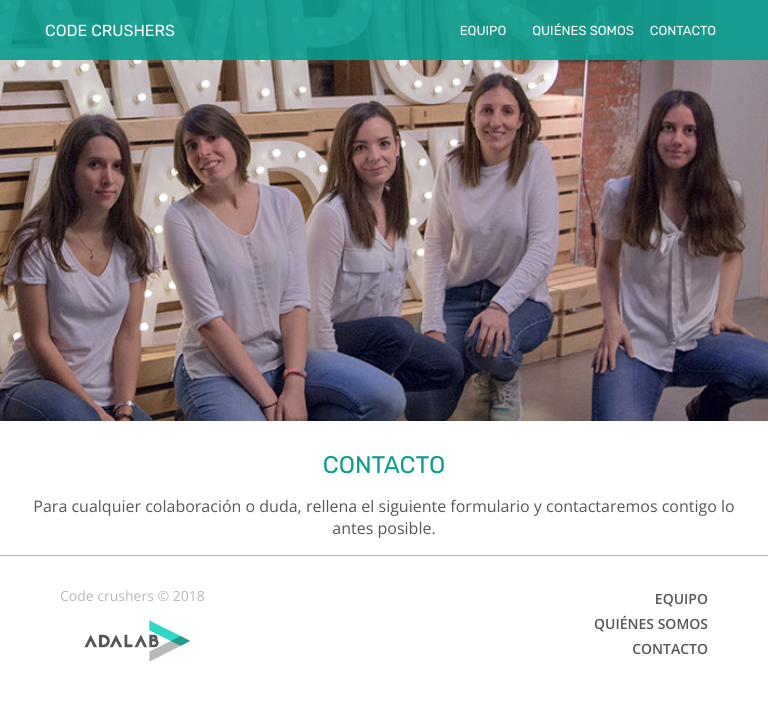
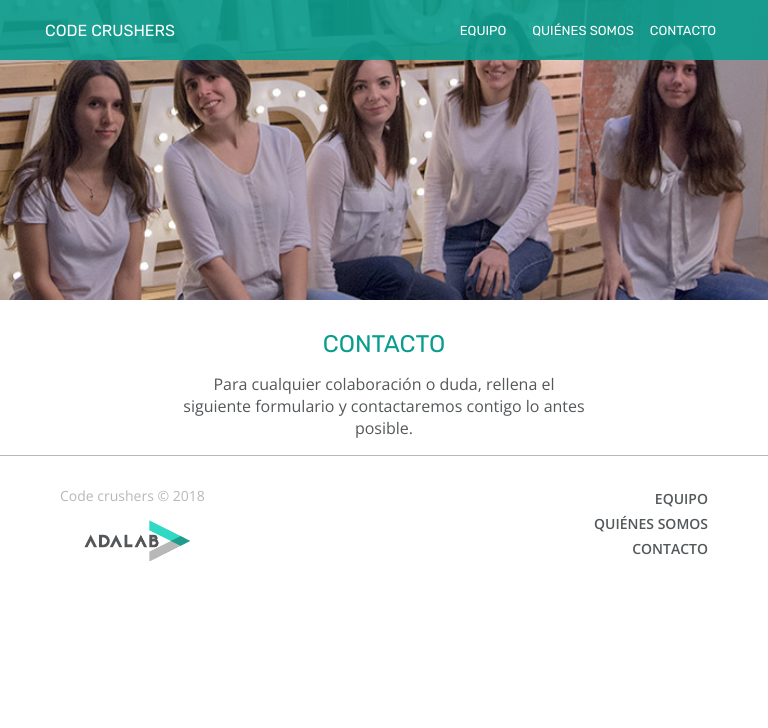
Before and after one commit to esterlegaz/e-s1-codecrushers, a website: page docs/contact.html in a window 768 px wide. Drawn offline with nearby package versions, Linux system fonts and the light colour scheme; files that its build step writes are made by us from their sources.

Commit message:
Fixed contact margin on tablet

```diff
--- a/_src/assets/scss/components/_hero.scss
+++ b/_src/assets/scss/components/_hero.scss
@@ -35,26 +35,30 @@
     .hero-claim{
         background: url(../images/hero-1.jpg) center no-repeat $colorwhite;
         background-size: 100%;
+        height: 421px;
     }
+
+    .hero-claim-contact {
+        height: 300px;
+    }
+
     .h2-claim {
         font-size: 24px;
         text-align: left; /*Doesn't work*/
-        }
-        .hero-claim {
-        height: 421px;
-        }
-        .claim-container{
+    }
+
+    .claim-container{
         width: 924px;
-        }
-        .claim {
+    }
+    .claim {
         opacity: 0.7;
         padding: 15px 30px;
         margin-left: 50px;
         width: 441px;
         bottom: 0px;
         align-items: flex-start;
-        }
     }
+}
 
     @media all and (min-width:1200px){
         .h2-claim {
--- a/_src/assets/scss/pages/_contact.scss
+++ b/_src/assets/scss/pages/_contact.scss
@@ -5,5 +5,16 @@
 }
 
 .contact-box {
-    text-align: center,
+    display: flex;
+    flex-flow: column nowrap;
+    justify-content: center;
+    align-items: center;
 }
+@media all and (min-width: 768px) and (max-width: 1200px) {
+    .contact-text{
+        width: 442px;
+        & p {
+            margin-top: 0;
+        }
+    }
+}
```
